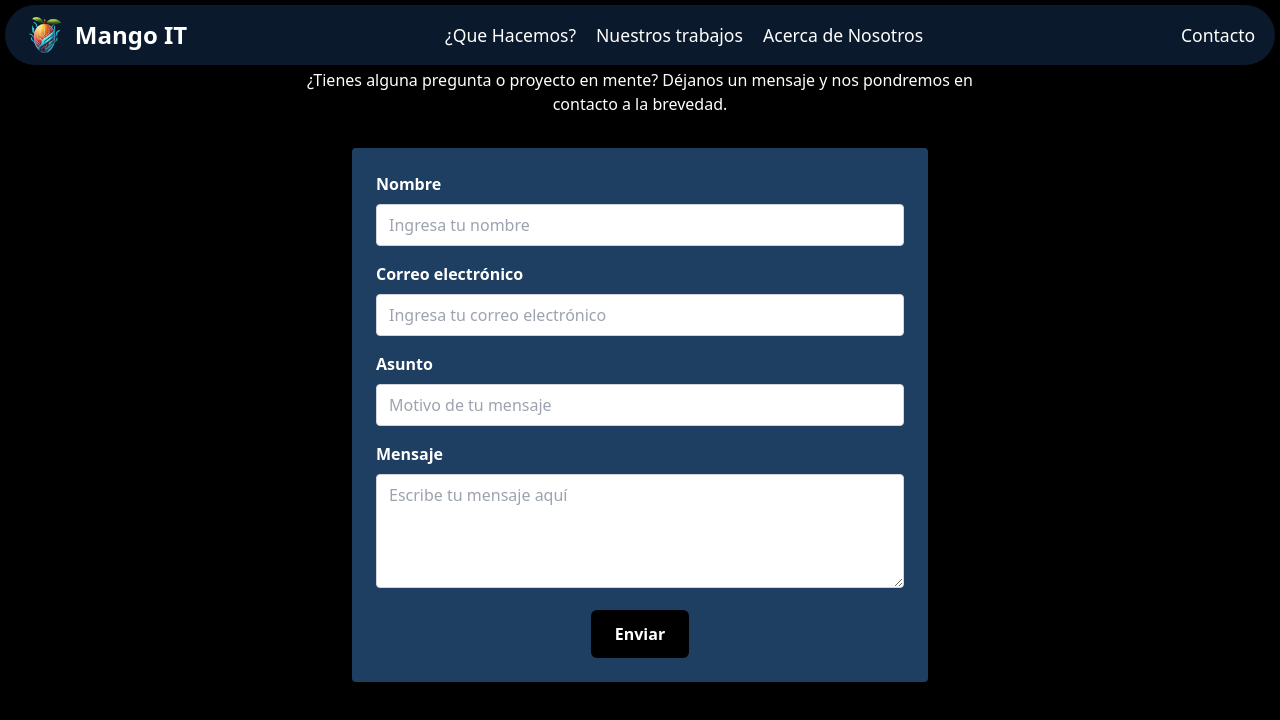
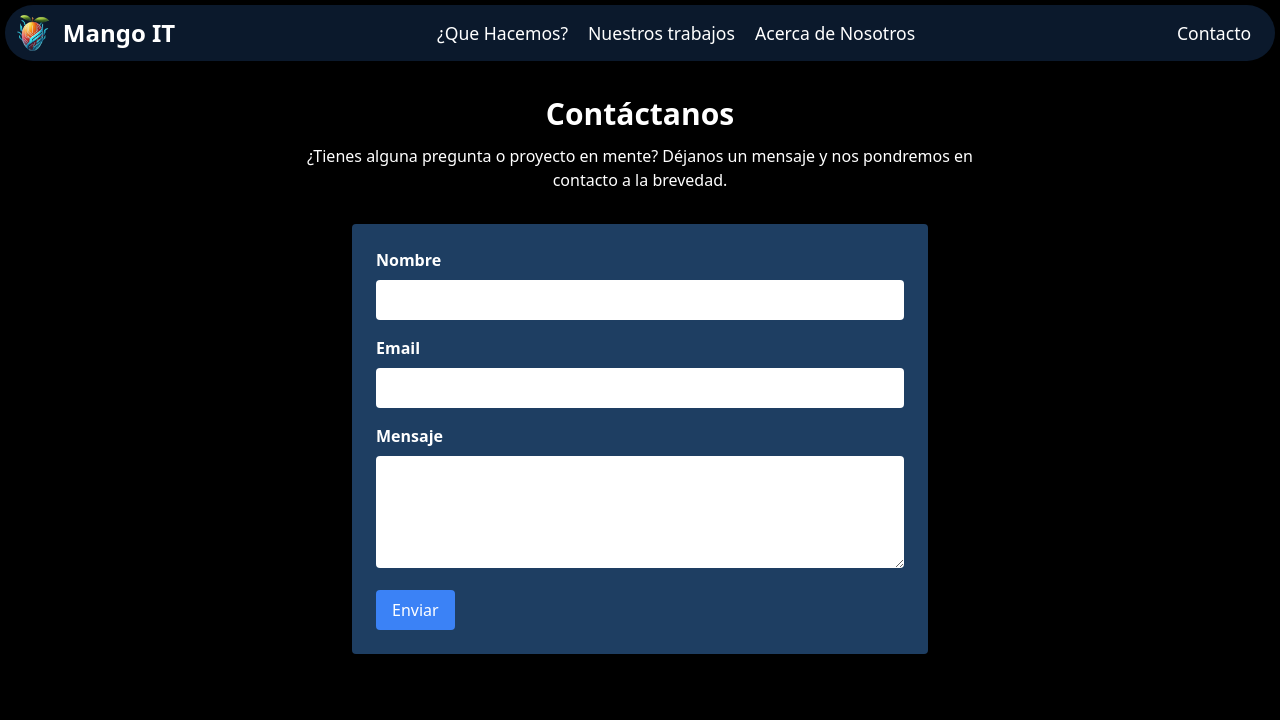
Before and after one commit to JoacoDarquier/Web-MangoIT, a website: page contact_form.html in a window 1280 px wide. Drawn offline with nearby package versions, Linux system fonts and the light colour scheme.

Commit message:
Refactor

```diff
--- a/contact_form.html
+++ b/contact_form.html
@@ -28,7 +28,7 @@
             </nav>
         </header>
 
-        <section class="bg-teal-500 py-5 px-2">
+        <section class="bg-teal-500 px-2 mt-24">
             <div class="max-w-2xl mx-auto text-center mb-8">
                 <h2 class="text-3xl text-white font-bold mb-3">Contáctanos</h2>
                 <p class="text-white">
@@ -36,62 +36,19 @@
                 </p>
             </div>
             <form action="#" method="POST" id="contactForm" class="max-w-xl mx-auto bg-custom p-6 rounded shadow">
-
                 <div class="mb-4">
                     <label for="name" class="block text-white font-semibold mb-2">Nombre</label>
-                    <input
-                        type="text"
-                        id="name"
-                        name="name"
-                        class="w-full px-3 py-2 border border-gray-300 rounded focus:outline-none focus:ring-2 focus:ring-teal-500 text-black"
-                        placeholder="Ingresa tu nombre"
-                        required
-                    />
+                    <input type="text" id="name" name="name" class="w-full p-2 rounded" required>
                 </div>
-
                 <div class="mb-4">
-                    <label for="email" class="block text-white font-semibold mb-2">Correo electrónico</label>
-                    <input
-                        type="email"
-                        id="email"
-                        name="email"
-                        class="w-full px-3 py-2 border border-gray-300 rounded focus:outline-none focus:ring-2 focus:ring-teal-500 text-black"
-                        placeholder="Ingresa tu correo electrónico"
-                        required
-                    />
+                    <label for="email" class="block text-white font-semibold mb-2">Email</label>
+                    <input type="email" id="email" name="email" class="w-full p-2 rounded" required>
                 </div>
-
-                <div class="mb-4">
-                    <label for="subject" class="block text-white font-semibold mb-2">Asunto</label>
-                    <input
-                        type="text"
-                        id="subject"
-                        name="subject"
-                        class="w-full px-3 py-2 border border-gray-300 rounded focus:outline-none focus:ring-2 focus:ring-teal-500 text-black"
-                        placeholder="Motivo de tu mensaje"
-                    />
-                </div>
-
                 <div class="mb-4">
                     <label for="message" class="block text-white font-semibold mb-2">Mensaje</label>
-                    <textarea
-                        id="message"
-                        name="message"
-                        rows="4"
-                        class="w-full px-3 py-2 border border-gray-300 rounded focus:outline-none focus:ring-2 focus:ring-teal-500 text-black"
-                        placeholder="Escribe tu mensaje aquí"
-                        required
-                    ></textarea>
+                    <textarea id="message" name="message" class="w-full p-2 rounded" rows="4" required></textarea>
                 </div>
-
-                <div class="text-center">
-                    <button
-                        type="submit"
-                        class="btn-custom focus:outline-none focus:ring-2 focus:ring-offset-2 focus:ring-teal-500"
-                    >
-                        Enviar
-                    </button>
-                </div>
+                <button type="submit" class="bg-blue-500 text-white py-2 px-4 rounded hover:bg-blue-700">Enviar</button>
             </form>
         </section>
     </div>
--- a/styles.css
+++ b/styles.css
@@ -23,6 +23,7 @@ header {
     position: fixed;
     width: 100%;
     z-index: 1000;
+    top: 0;
 }
 
 .navbar {
@@ -30,7 +31,7 @@ header {
     align-items: center;
     justify-content: space-between;
     background-color: #0B192C;
-    padding: 10px 20px;
+    padding: 0.5rem;
     margin: 0.3rem;
     border-radius: 50px;
 }
@@ -114,6 +115,10 @@ header {
     transform: translateY(5px);
 }
 
+.navbar-contact {
+    padding-right: 1rem;
+}
+
 .navbar-contact a {
     text-decoration: none;
     color: white;
@@ -125,7 +130,7 @@ header {
     color: #ff6347;
 }
 
-/* What Do Section */
+/* Index Section */
 .hero-section {
     display: flex;
     justify-content: center;
@@ -158,9 +163,16 @@ header {
     width: 80%;
 }
 
+.hero .hero-content h1 {
+    font-size: 2.5rem;
+    font-weight: bold;
+}
+
 .hero .hero-content .hero-text {
     margin-top: 0.5rem;
 }
+
+/* What Do Section */
 
 .what-do {
     height: 100vh;
@@ -183,14 +195,18 @@ header {
 }
 
 .what-do-content {
-    width: 100%;
-    height: 90%;
     display: flex;
     justify-content: center;
-    align-items: center;
+    align-items: stretch; /* Asegura que todas las tarjetas tengan la misma altura */
+    gap: 20px;
+    padding: 0 5rem; /* Añade un espacio entre las tarjetas */
 }
 
 .cards {
+    flex: 1; /* Permite que las tarjetas se expandan uniformemente */
+    display: flex;
+    flex-direction: column;
+    justify-content: space-between; /* Asegura que el contenido dentro de las tarjetas se distribuya uniformemente */
     width: 25%;
     height: auto;
     background-color: #1E3E62;
@@ -220,6 +236,7 @@ header {
 .our-works {
     display: flex;
     flex-direction: column;
+    justify-content: center;
     height: 100vh;
 }
 
@@ -228,7 +245,7 @@ header {
     flex-direction: column;
     justify-content: center;
     align-items: center;
-    height: 100%;
+
 }
 
 .our-works-content img {
@@ -252,6 +269,8 @@ header {
 .about-us-section {
     display: flex;
     flex-direction: column;
+    justify-content: center;
+    align-items: center;
     height: 100vh;
 }
 
@@ -259,7 +278,6 @@ header {
     display: flex;
     justify-content: center;
     align-items: center;
-    height: 100%;
 }
 
 .about-us-content img {
```
Also changed, not shown: index.html (+9 -7 lines).
